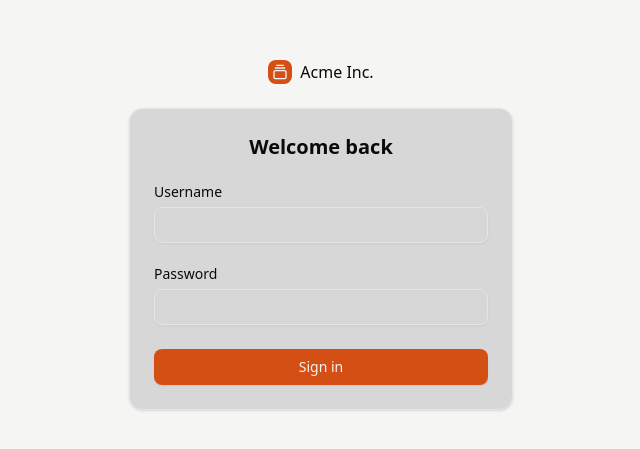
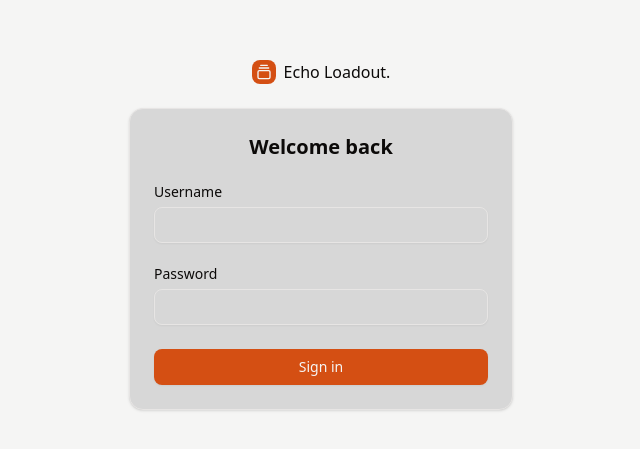
Before and after one commit to rickneves15/echo-loadout, a Next.js app: page /sign-in in a window 1280 px wide. Shown: the part 165-614 px from the top of the page, without its empty margins (319-959 px from the left). Built offline with nearby package versions, Linux system fonts and the light colour scheme; no server answers.

Commit message:
Updates(sign-in): Changes company name in sign-in page
Updates the company name displayed on the sign-in page from "Acme Inc." to "Echo Loadout."

```diff
--- a/src/app/(main)/sign-in/page.tsx
+++ b/src/app/(main)/sign-in/page.tsx
@@ -9,7 +9,7 @@ export default function SignInPage() {
           <div className="bg-primary text-primary-foreground flex size-6 items-center justify-center rounded-md">
             <GalleryVerticalEnd className="size-4" />
           </div>
-          Acme Inc.
+          Echo Loadout.
         </a>
         <LoginForm />
       </div>
```
